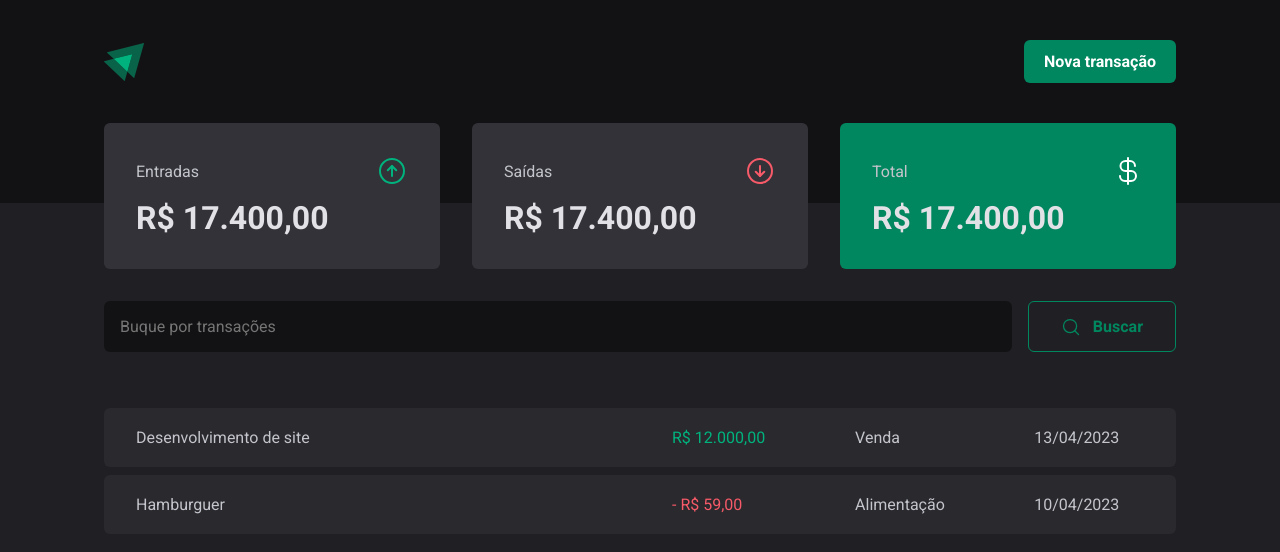
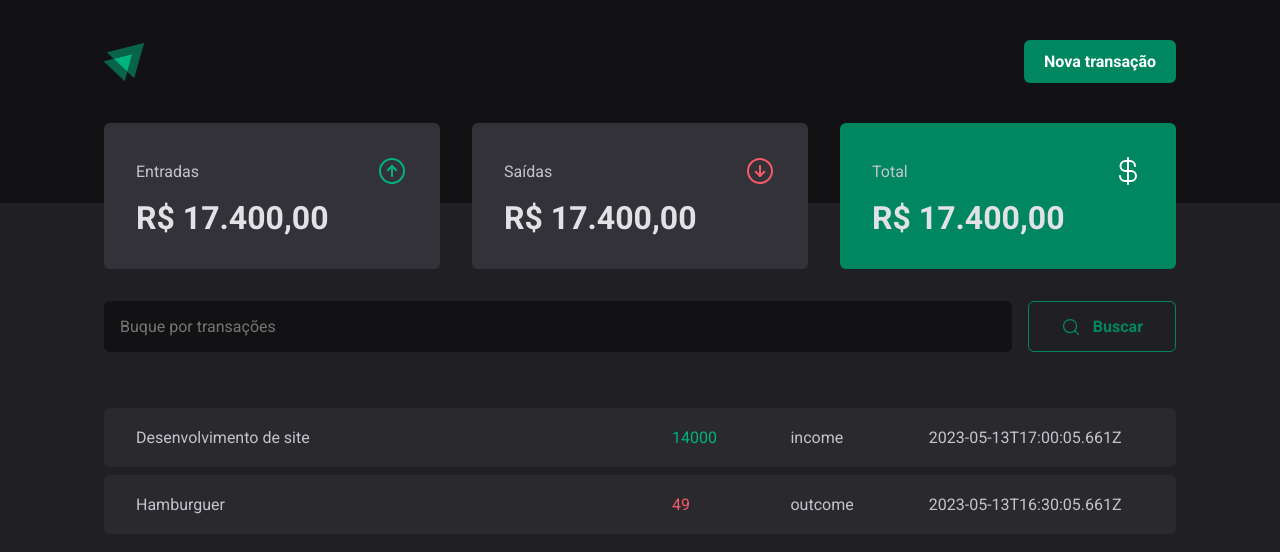
Before and after one commit to andersonwea/dt-money, a React (Vite) app: page / in a window 1280 px wide. Shown: the top 552 px of the page. Built offline with nearby package versions, Linux system fonts and the light colour scheme; data requests are answered from the project's data file.

Commit message:
Conexão com a API - Realizando requisição HTTP

```diff
--- a/server.json
+++ b/server.json
@@ -6,7 +6,7 @@
       "type": "income",
       "category": "Venda",
       "price": "14000",
-      "createAt": "2023-05-13T17:00:05.661Z"
+      "createdAt": "2023-05-13T17:00:05.661Z"
     },
     {
       "id": 2,
@@ -14,7 +14,7 @@
       "type": "outcome",
       "category": "Alimentação",
       "price": "49",
-      "createAt": "2023-05-13T16:30:05.661Z"
+      "createdAt": "2023-05-13T16:30:05.661Z"
     }
   ]
 }
--- a/src/pages/Transactions/index.tsx
+++ b/src/pages/Transactions/index.tsx
@@ -1,3 +1,4 @@
+import { useEffect, useState } from 'react'
 import { Header } from '../../components/Header'
 import { Summary } from '../../components/Summary'
 import { SearchForm } from './components/SearchForm'
@@ -7,7 +8,29 @@ import {
   TransactionsTable,
 } from './styles'
 
+interface Transaction {
+  id: number
+  description: string
+  type: string
+  category: string
+  price: number
+  createdAt: string
+}
+
 export function Transactions() {
+  const [transactions, setTransactions] = useState<Transaction[]>([])
+
+  useEffect(() => {
+    async function loadTransactions() {
+      const response = await fetch('http://localhost:3333/transactions')
+      const data = await response.json()
+      setTransactions(data)
+      console.log(data)
+    }
+
+    loadTransactions()
+  }, [])
+
   return (
     <>
       <Header />
@@ -18,22 +41,20 @@ export function Transactions() {
       <TransactionsContainer>
         <TransactionsTable>
           <tbody>
-            <tr>
-              <td width="50%">Desenvolvimento de site</td>
-              <td>
-                <PriceHightLight variant="income">R$ 12.000,00</PriceHightLight>
-              </td>
-              <td>Venda</td>
-              <td>13/04/2023</td>
-            </tr>
-            <tr>
-              <td width="50%">Hamburguer</td>
-              <td>
-                <PriceHightLight variant="outcome">- R$ 59,00</PriceHightLight>
-              </td>
-              <td>Alimentação</td>
-              <td>10/04/2023</td>
-            </tr>
+            {transactions.map((transaction) => {
+              return (
+                <tr key={transaction.id}>
+                  <td width="50%">{transaction.description}</td>
+                  <td>
+                    <PriceHightLight variant={transaction.type}>
+                      {transaction.price}
+                    </PriceHightLight>
+                  </td>
+                  <td>{transaction.type}</td>
+                  <td>{transaction.createdAt}</td>
+                </tr>
+              )
+            })}
           </tbody>
         </TransactionsTable>
       </TransactionsContainer>
```
